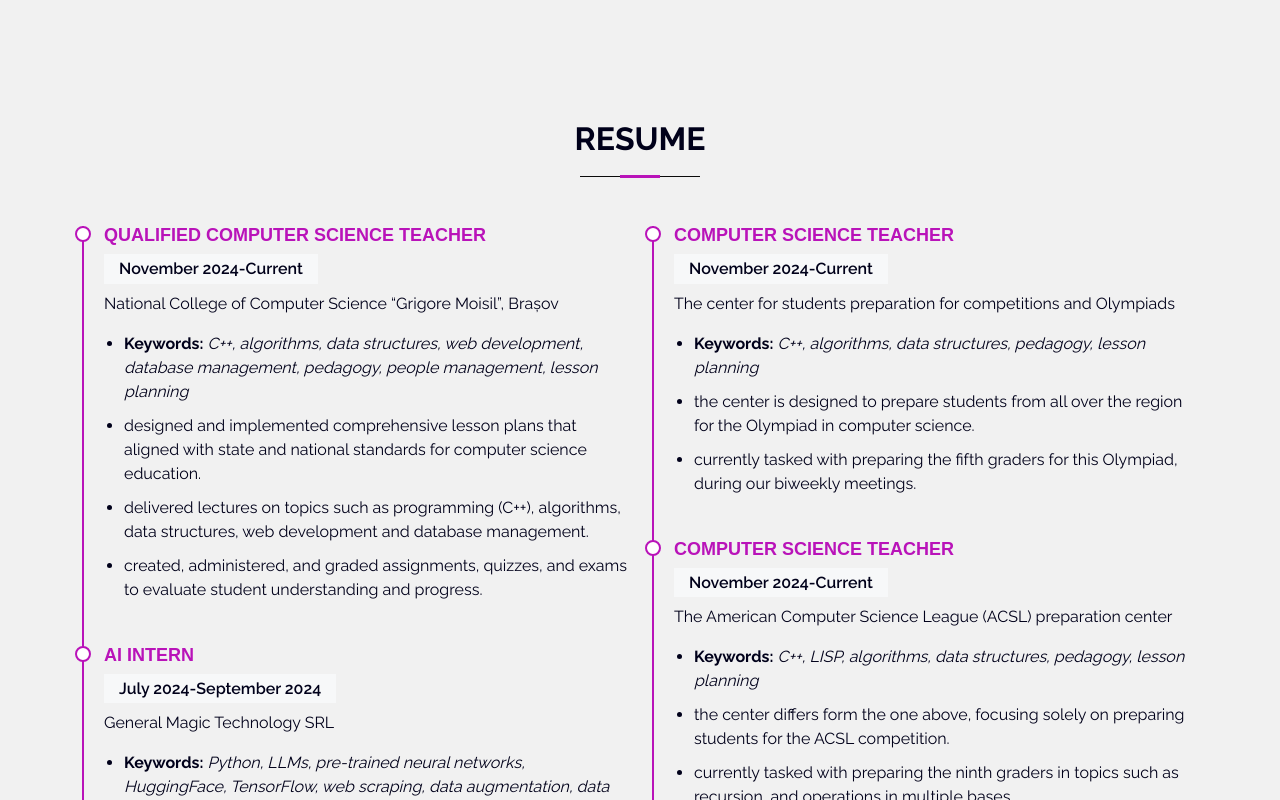
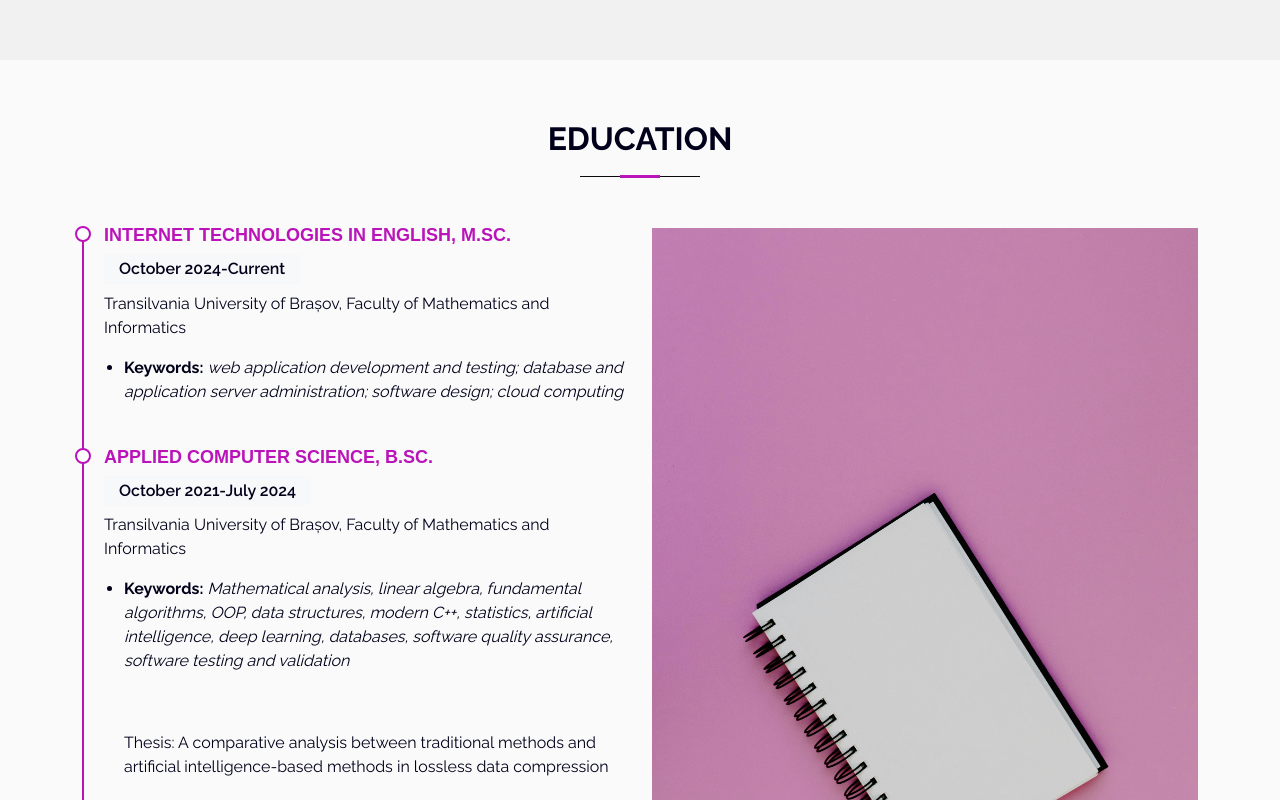
Before and after one commit to dragos0804/Dragos_Portfolio, a Next.js app in the folder personal-profile-website/: page / in a window 1280 px wide. Shown: the part 1540-2340 px from the top of the page. Built offline with nearby package versions, Linux system fonts and the light colour scheme.

Commit message:
feat: implemented education section

```diff
--- /dev/null
+++ b/personal-profile-website/src/app/api/education/route.ts
@@ -0,0 +1,5 @@
+import {education} from "@/app/data/data"
+
+export async function GET() {
+    return Response.json(education);
+}
--- a/personal-profile-website/src/app/components/EducationItem.tsx
+++ b/personal-profile-website/src/app/components/EducationItem.tsx
@@ -6,22 +6,30 @@ export default function EducationItem({item}: {
     item : {
         name: string;
         date: string;
-        place: string;
+        institution: string;
         keywords: string;
-        items: [string];
+        thesis?: string;
     }
 }) {
   return (
     <div className="education-item">
         <h4>{item.name}</h4>
         <h5>{item.date}</h5>
-        <p>{item.place}</p>
+        <p>{item.institution}</p>
         <ul>
             <li><b>Keywords:</b> <i>{item.keywords}</i></li>
             {
-                item.items.map((line, index)=><li key={index}>{line}</li>)
+                item.thesis &&
+                (
+                    <div className="mt-4 pt-4 border-t">
+                      <p className="text-sm">
+                        <span className="font-medium">Thesis: </span>
+                        {item.thesis}
+                      </p>
+                    </div>)
             }
         </ul>
+
     </div>
   );
 }
--- /dev/null
+++ b/personal-profile-website/src/app/components/educationItem.css
@@ -0,0 +1,49 @@
+.education .education-item{
+    position: relative;
+    padding: 0 0 20px 20px;
+    margin-top: -2px;
+    border-left: 2px solid rgb(185, 19, 185);
+}
+
+.education .education-item h4 {
+    line-height: 18px;
+    font-size: 18px;
+    font-weight: 600;
+    text-transform: uppercase;
+    font-family: 'Poppins', sans-serif;
+    color: rgb(185, 19, 185);
+    margin-bottom: 10px;
+}
+
+.education .education-item h5 {
+    font-size: 16px;
+    background: #f7f8f9;
+    padding: 5px 15px;
+    display: inline-block;
+    font-weight: 600;
+    margin-bottom: 10 px;
+}
+
+.education .education-item ul {
+    padding-left: 20px;
+}
+
+.education .education-item ul li {
+    padding-bottom: 10px;
+}
+
+.education .education-item last-child{
+    padding-bottom: 0;
+}
+
+.education .education-item::before {
+    content: '';
+    position: absolute;
+    width: 16px;
+    height: 16px;
+    border-radius: 50px;
+    left: -9px;
+    top: 0;
+    background: #fff;
+    border: 2px solid rgb(185, 19, 185);
+}
--- a/personal-profile-website/src/app/data/data.ts
+++ b/personal-profile-website/src/app/data/data.ts
@@ -63,7 +63,6 @@ export const education = [
         date: "October 2024-Current",
         institution: "Transilvania University of Brașov, Faculty of Mathematics and Informatics",
         keywords: "web application development and testing; database and application server administration; software design; cloud computing",
-        thesis: "",
     },
     {
         id: 2,
@@ -79,7 +78,6 @@ export const education = [
         date: "September 2017-July 2021",
         institution: "National College of Computer Science “Grigore Moisil”, Brașov",
         keywords: "Baccalaureate in Romanian language, mathematics and computer science",
-        thesis: "",
     },
 ];
 
--- a/personal-profile-website/src/app/page.tsx
+++ b/personal-profile-website/src/app/page.tsx
@@ -1,4 +1,5 @@
 import About from "./sections/About";
+import Education from "./sections/Education";
 import Hero from "./sections/Hero";
 import Resume from "./sections/Resume";
 
@@ -9,6 +10,7 @@ export default function Home() {
       <Hero />
       <main id = "id">
         <About/>
+        <Education />
         <Resume/>
       </main>
     </>
--- a/personal-profile-website/src/app/sections/Education.tsx
+++ b/personal-profile-website/src/app/sections/Education.tsx
@@ -1,9 +1,11 @@
 import React from 'react'
 import './education.css'
 import SectionTitle from '../components/SectionTitle';
-import EducationItem from '../components/EducationItem'
+import EducationItem from '../components/EducationItem';
+import Image from 'next/image';
+import imagePath from '../../../public/assets/images/study.jpg'
 
-async function getResumeData() {
+async function getEducationData() {
     const res = await fetch('http://localhost:3000/api/education');
     return res.json();
 }
@@ -15,12 +17,16 @@ export default async function Education() {
         <section id='education' className='education'>
             <div className="container">
                 <SectionTitle title='Education' brief='' />
-                <div className="col-lg-6">
-                    {items.slice(midPoint).map((item) => (
-                        <EducationItem key={item.id} item={item} />
-                    ))}
+                <div className="row">
+                    <div className="col-lg-6">
+                        {items.map((item) => (
+                            <EducationItem key={item.id} item={item} />
+                        ))}
+                    </div>
+                    <div className="col-lg-6">
+                        <Image src={imagePath} alt='study picture' className="education-image" layout="responsive"/>
+                    </div>
                 </div>
-
             </div>
         </section>
     )
--- a/personal-profile-website/src/app/sections/education.css
+++ b/personal-profile-website/src/app/sections/education.css
@@ -1,7 +1,19 @@
-.resume .resume-title {
+.education .education-title {
     font-size: 26px;
     font-weight: 700;
     margin-top: 20px;
     margin-bottom: 20px;
     color: #45505b;
 }
+
+.education {
+    min-height: 100vh;
+    background-color: #fafafa;
+  }
+
+.education-image {
+    width: 60%; /* Ensure the image takes up the full width of the column */
+    height: auto; /* Maintain the aspect ratio */
+    object-fit: cover; /* Optional: Adjust the image display */
+    max-height: 75%; /* Prevent overflow */
+}
```
Also changed, not shown: personal-profile-website/public/assets/images/study.jpg (added).
